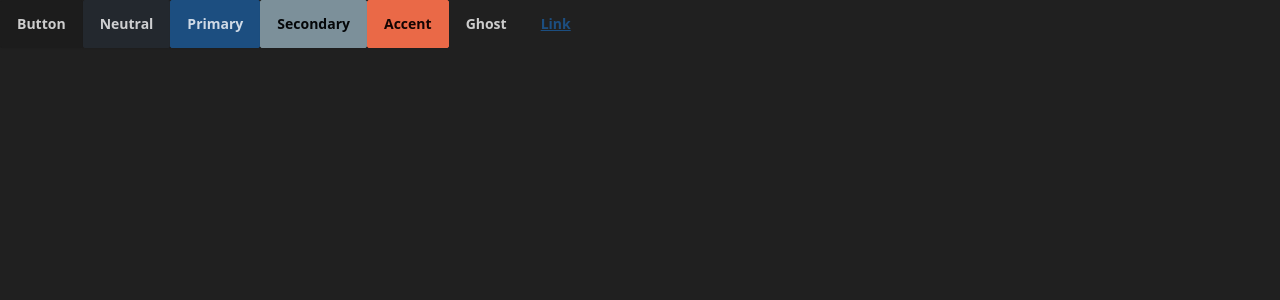
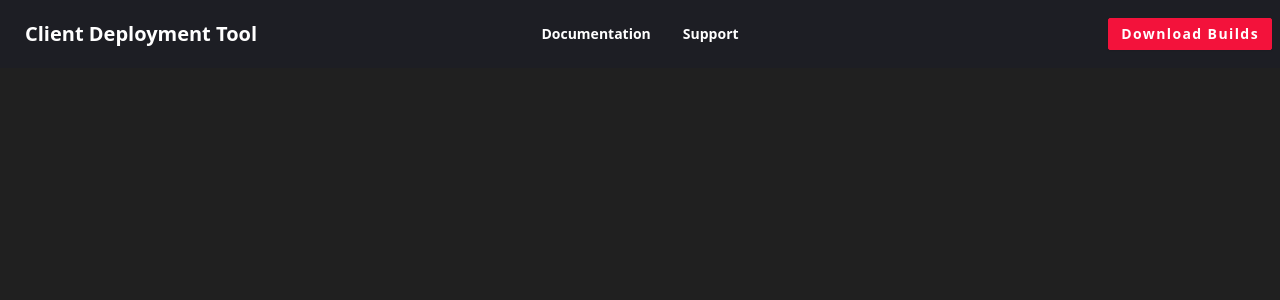
Before and after one commit to samnayakawadi/client-deployment-tool, a React (Vite) app: page / in a window 1280 px wide. Shown: the top 300 px of the page. Built offline with nearby package versions, Linux system fonts and the light colour scheme.

Commit message:
Navbar Added

```diff
--- a/src/App.jsx
+++ b/src/App.jsx
@@ -1,13 +1,9 @@
+import Navbar from "./components/navbar/Navbar"
+
 function App() {
   return (
     <div>
-      <button className="btn">Button</button>
-      <button className="btn btn-neutral">Neutral</button>
-      <button className="btn btn-primary">Primary</button>
-      <button className="btn btn-secondary">Secondary</button>
-      <button className="btn btn-accent">Accent</button>
-      <button className="btn btn-ghost">Ghost</button>
-      <button className="btn btn-link">Link</button>
+      <Navbar />
     </div>
   )
 }
--- /dev/null
+++ b/src/components/navbar/Navbar.jsx
@@ -0,0 +1,58 @@
+// eslint-disable-next-line react/prop-types
+const Navbar = ({ currentLocation }) => {
+    return (
+        <>
+            <div className="navbar bg-navbg text-white sticky z-20 top-0">
+                <div className="navbar-start">
+                    <div className="dropdown">
+                        <label tabIndex={0} className="btn btn-ghost lg:hidden">
+                            <svg xmlns="http://www.w3.org/2000/svg" className="h-5 w-5" fill="none" viewBox="0 0 24 24" stroke="currentColor"><path strokeLinecap="round" strokeLinejoin="round" strokeWidth="2" d="M4 6h16M4 12h8m-8 6h16" /></svg>
+                        </label>
+                        <ul tabIndex={0} className="menu menu-sm dropdown-content mt-3 z-[1] p-2 shadow bg-base-100 rounded-box w-52 hover:text-redColor">
+                            <li><a href="#home" className={`hover:text-redColor ${currentLocation === "home" ? "text-redColor" : "text-white"} hover:bg-navbg`}>Home</a></li>
+                            <li><a href="#about" className={`hover:text-redColor ${currentLocation === "about" ? "text-redColor" : "text-white"} hover:bg-navbg`}>About</a></li>
+                            <li><a href="#service" className={`hover:text-redColor ${currentLocation === "service" ? "text-redColor" : "text-white"} hover:bg-navbg`}>Service</a></li>
+                            <li><a href="#project" className={`hover:text-redColor ${currentLocation === "project" ? "text-redColor" : "text-white"} hover:bg-navbg`}>Projects</a></li>
+                            <li><a href="#contact" className={`hover:text-redColor ${currentLocation === "contact" ? "text-redColor" : "text-white"} hover:bg-navbg`}>Contact</a></li>
+                            {/* <li>
+                                <a>Parent</a>
+                                <ul className="p-2">
+                                    <li><a>Submenu 1</a></li>
+                                    <li><a>Submenu 2</a></li>
+                                </ul>
+                            </li> */}
+                        </ul>
+                    </div>
+                    <a href="#" className="btn btn-ghost normal-case text-xl hover:bg-navbg">Client Deployment Tool</a>
+                </div>
+                <div className="navbar-center hidden lg:flex">
+                    <ul className="menu menu-horizontal px-1 font-semibold">
+                        <li><a href="#home" className={`hover:text-redColor ${currentLocation === "home" ? "text-redColor" : "text-white"} hover:bg-navbg`}>Documentation</a></li>
+                        <li><a href="#home" className={`hover:text-redColor ${currentLocation === "home" ? "text-redColor" : "text-white"} hover:bg-navbg`}>Support</a></li>
+                        {/* <li><a href="#about" className={`hover:text-redColor ${currentLocation === "about" ? "text-redColor" : "text-white"} hover:bg-navbg`}>About</a></li>
+                        <li><a href="#service" className={`hover:text-redColor ${currentLocation === "service" ? "text-redColor" : "text-white"} hover:bg-navbg`}>Service</a></li>
+                        <li><a href="#project" className={`hover:text-redColor ${currentLocation === "project" ? "text-redColor" : "text-white"} hover:bg-navbg`}>Projects</a></li>
+                        <li><a href="#contact" className={`hover:text-redColor ${currentLocation === "contact" ? "text-redColor" : "text-white"} hover:bg-navbg`}>Contact</a></li> */}
+                        {/* <li tabIndex={0}>
+                            <details>
+                                <summary>Parent</summary>
+                                <ul className="p-2">
+                                    <li><a>Submenu 1</a></li>
+                                    <li><a>Submenu 2</a></li>
+                                </ul>
+                            </details>
+                        </li> */}
+                    </ul>
+                </div>
+                <div className="navbar-end">
+                    <a href="http://gg.gg/samnayakawadi-resume" target="_blank" rel="noreferrer" className="btn btn-sm bg-redColor border-redColor text-white hover:bg-redColor hover:border-redColor hover:text-white tracking-widest"><span className="block max-lg:hidden">Download Builds</span><span className="hidden max-lg:block">e-Resume</span></a>
+                </div>
+                {/* <div className="navbar-end max-lg:block">
+                    <a href="http://gg.gg/samnayakawadi-resume" target="_blank" rel="noreferrer" className="btn btn-sm bg-redColor border-redColor text-white hover:bg-redColor hover:border-redColor hover:text-white tracking-widest">J</a>
+                </div> */}
+            </div>
+        </>
+    )
+}
+
+export default Navbar
--- a/tailwind.config.js
+++ b/tailwind.config.js
@@ -5,10 +5,33 @@ export default {
     "./src/**/*.{js,ts,jsx,tsx}",
   ],
   theme: {
-    extend: {},
+    extend: {
+      colors: {
+        redColor: "#f3123b",
+        navbg: "#1D1E24",
+        herobg: "#090909",
+        footerbg: "#1D1E24",
+        aboutbg: "#191919",
+        servicesbg: "#101010",
+        serviceTileBg: "#191919",
+        serviceTileBgOnHover: "#1D1E24",
+        project1bg: "#191919",
+        project1TileBg: "#101010",
+        project1TileBgOnHover: "#1D1E24",
+        project2bg: "#101010",
+        project2TileBg: "#191919",
+        project2TileBgOnHover: "#1D1E24",
+        contactbg: "#191919",
+      }
+    },
   },
+  // eslint-disable-next-line no-undef
   plugins: [require("daisyui")],
   daisyui: {
-    themes: ["light", "business"],
+    themes: ["corporate", "lofi", "business"],
   },
 }
+
+// lofi or corporate is WHITE SQUARED THEME [lofi has little different colors but corporate has correct colors]
+// light is WHILE DEFAULT BASIC THEME
+// business is BLACK SQUARED THEME
```
